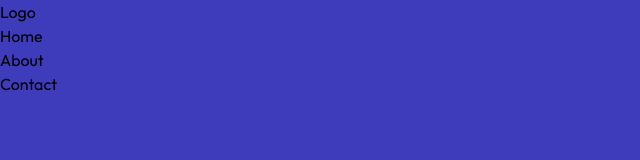
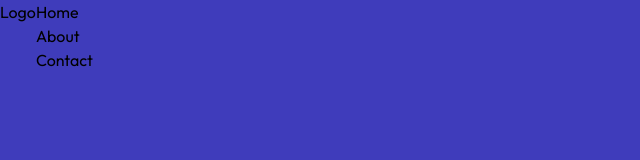
Before and after one commit to Teewai57/Intro-to-Tailwindcss, a website: page src/index.html in a window 1280 px wide. Shown: the whole page, without its empty margins (0-640 px from the left). Drawn offline with Linux system fonts and the light colour scheme.

Commit message:
added flex class to header

```diff
--- a/src/index.html
+++ b/src/index.html
@@ -12,7 +12,7 @@
 
 <body class="bg-purple">
 
-  <header>
+  <header class="flex">
 
     <a href="/" class="">Logo</a>
 
@@ -21,6 +21,7 @@
         <li><a href="#" class="" >About</a></li>
         <li><a href="#" class="" >Contact</a></li>
     </ul>
+
   </header>
 
 </body>
```
Also changed, not shown: dist/output.css.
